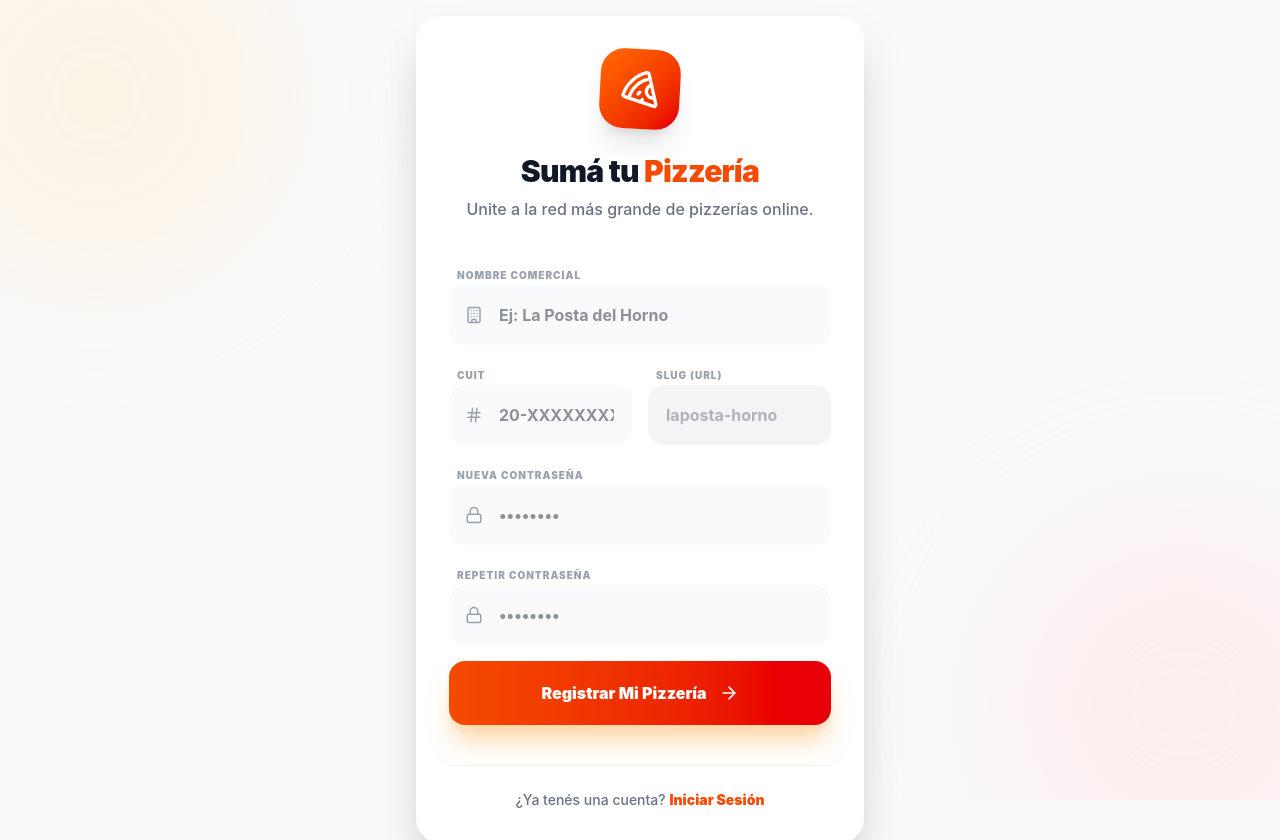
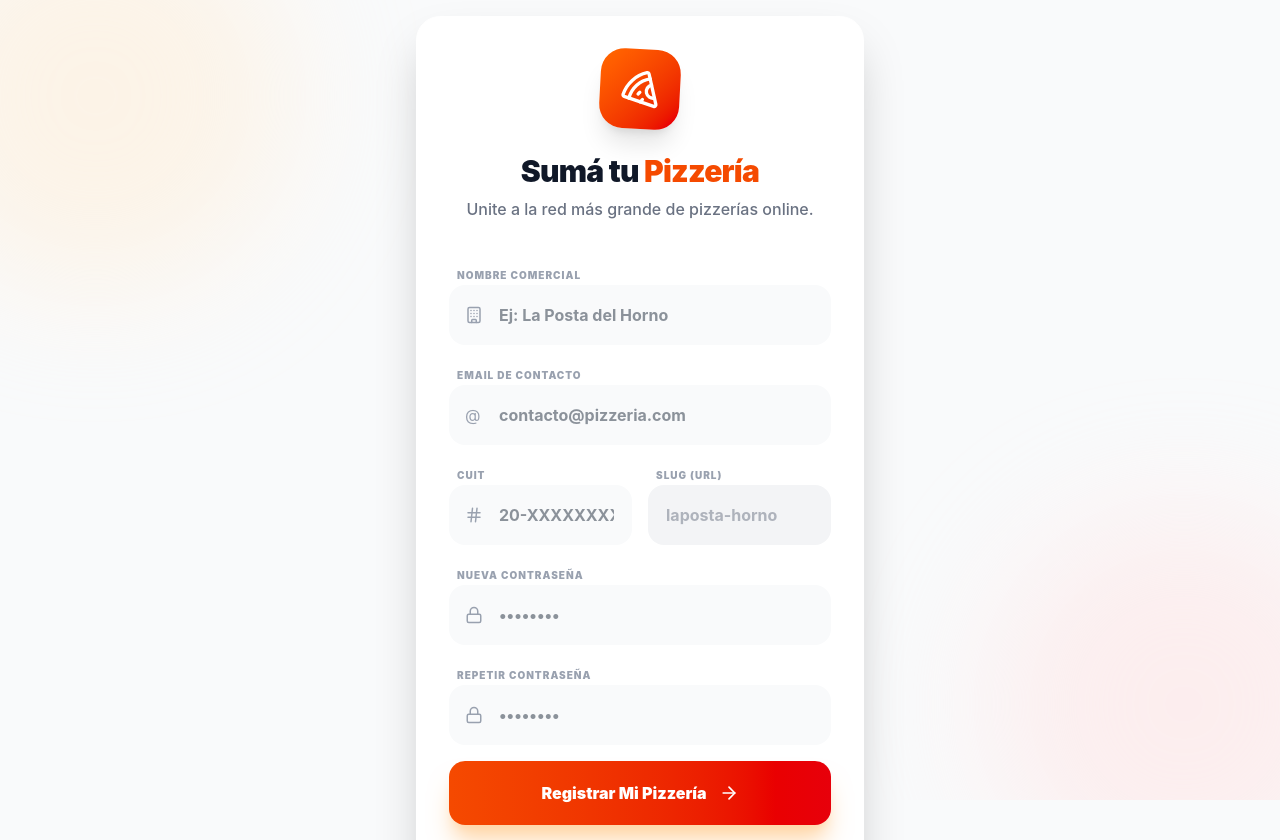
Before and after one commit to GLMahon99/admin-pizzeria, a React (Vite) app: page /register in a window 1280 px wide. Shown: the top 840 px of the page. Built offline with nearby package versions, Linux system fonts and the light colour scheme.

Commit message:
agregar campo de email en la pantalla de registro

```diff
--- a/src/pages/Register.jsx
+++ b/src/pages/Register.jsx
@@ -8,6 +8,7 @@ const Register = () => {
         nombre: '',
         cuit: '',
         slug: '',
+        email_contacto: '', // Nuevo campo
         password: '',
         confirmPassword: ''
     });
@@ -95,6 +96,23 @@ const Register = () => {
                                     value={formData.nombre}
                                     className="w-full pl-12 pr-4 py-4 bg-gray-50 border-2 border-transparent rounded-2xl focus:bg-white focus:border-orange-500 ring-0 outline-none transition-all font-bold text-gray-800"
                                     placeholder="Ej: La Posta del Horno"
+                                    onChange={handleChange}
+                                />
+                            </div>
+                        </div>
+
+                        {/* Email de Contacto */}
+                        <div className="space-y-1">
+                            <label className="text-[10px] font-black text-gray-400 uppercase tracking-widest ml-2">Email de Contacto</label>
+                            <div className="relative">
+                                <span className="absolute left-4 top-1/2 -translate-y-1/2 text-gray-400">@</span>
+                                <input
+                                    type="email"
+                                    name="email_contacto"
+                                    required
+                                    value={formData.email_contacto}
+                                    className="w-full pl-12 pr-4 py-4 bg-gray-50 border-2 border-transparent rounded-2xl focus:bg-white focus:border-orange-500 ring-0 outline-none transition-all font-bold text-gray-800"
+                                    placeholder="contacto@pizzeria.com"
                                     onChange={handleChange}
                                 />
                             </div>
```
